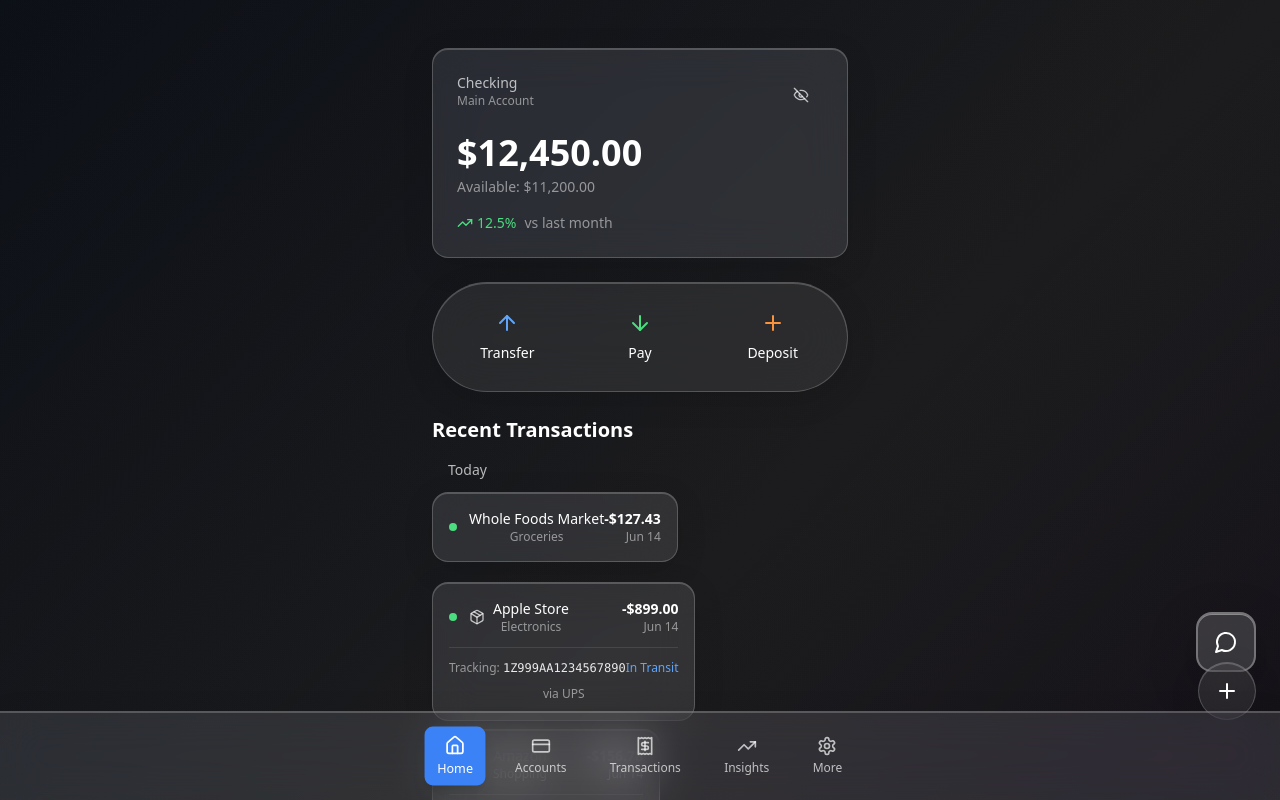
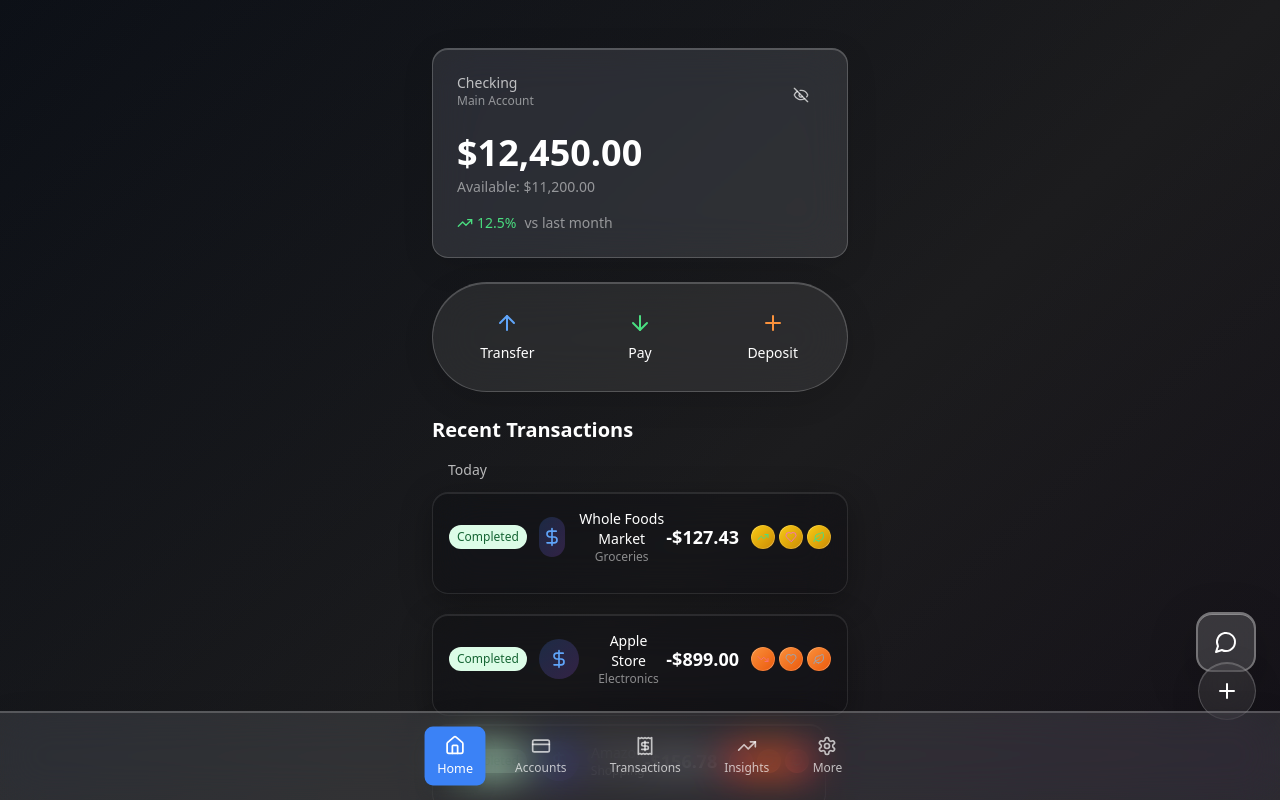
Before and after one commit to ObsidianWRK/liquid-spark-finance, a React (Vite) app: page / in a window 1280 px wide. Shown: the top 800 px of the page. Built offline with nearby package versions, Linux system fonts and the light colour scheme.

Commit message:
feat: Show scores on home and transaction pages
Add transaction scores to the home and transaction pages for individual transactions.

```diff
--- a/src/pages/Index.tsx
+++ b/src/pages/Index.tsx
@@ -160,7 +160,7 @@ const Index = () => {
         return (
           <div>
             <h2 className="text-2xl font-bold text-white mb-6">Transaction History</h2>
-            <TransactionList transactions={transactions} currency="USD" />
+            <TransactionList transactions={transactions} currency="USD" enhanced={true} />
           </div>
         );
 
@@ -202,7 +202,7 @@ const Index = () => {
 
             <div className="mb-6">
               <h2 className="text-xl font-bold text-white mb-4">Recent Transactions</h2>
-              <TransactionList transactions={transactions.slice(0, 5)} currency="USD" />
+              <TransactionList transactions={transactions.slice(0, 5)} currency="USD" enhanced={true} />
             </div>
           </>
         );
```
